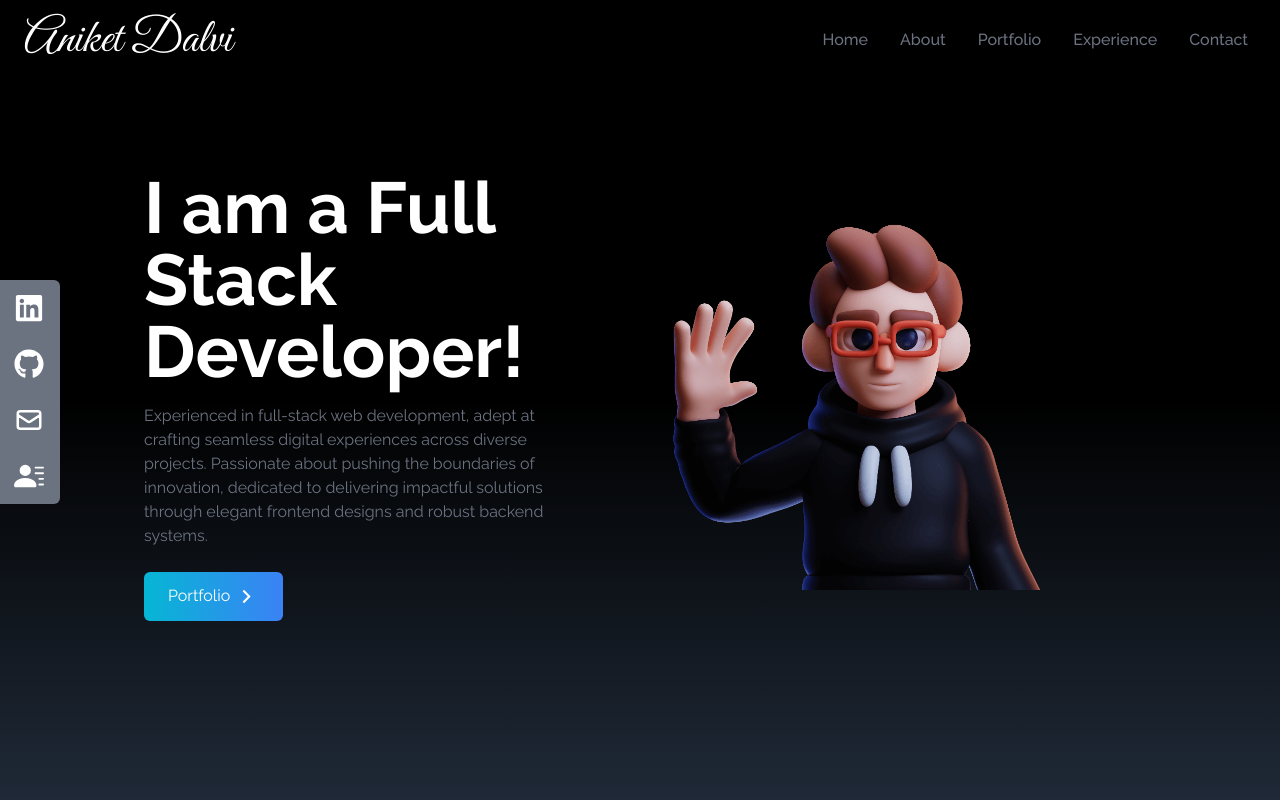
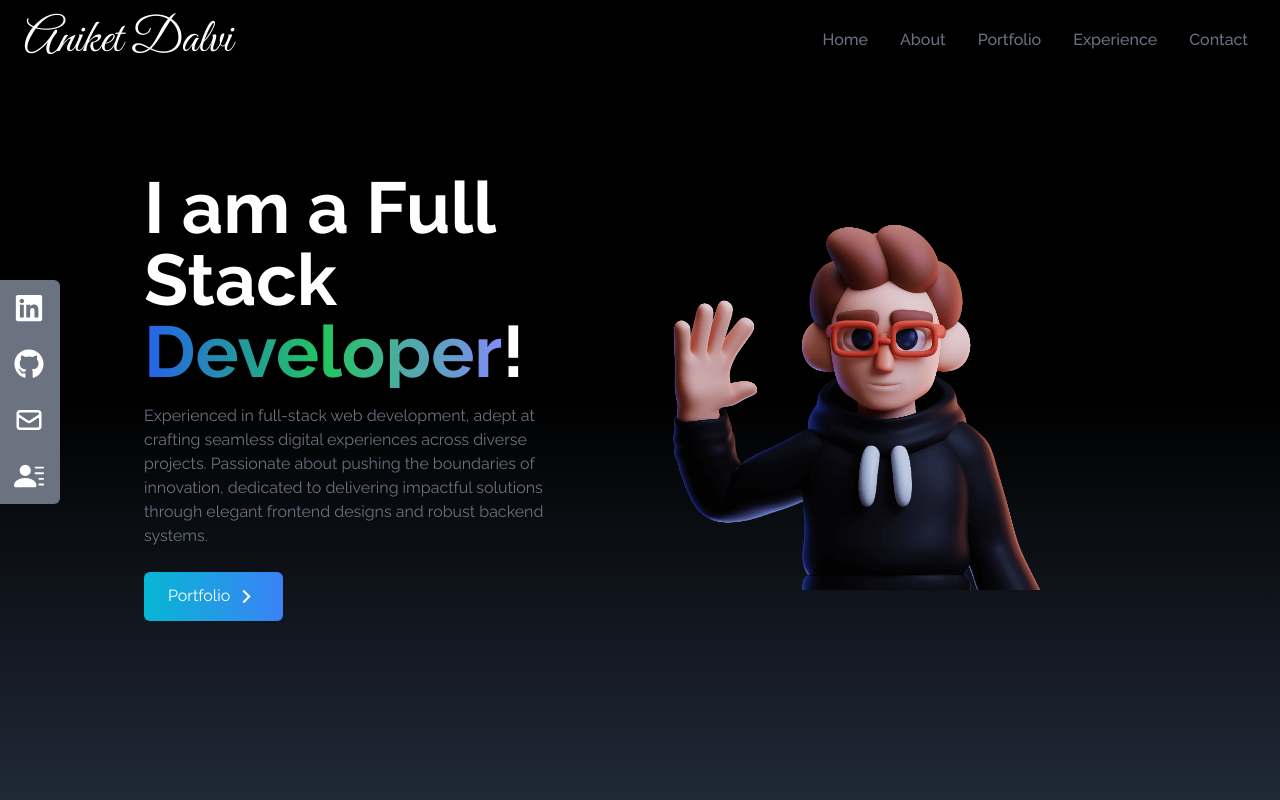
Before and after one commit to Aniketdalvi385/AniketDalvi.github.io, a React (Create React App) app: page / in a window 1280 px wide. Shown: the top 800 px of the page. Built offline with nearby package versions, Linux system fonts and the light colour scheme.

Commit message:
styling fixes.

```diff
--- a/src/components/Experience.jsx
+++ b/src/components/Experience.jsx
@@ -121,7 +121,7 @@ const Experience = () => {
     return (
         <div
             name="Experience"
-            className="bg-gradient-to-b from-gray-800 to-black w-full h-[150vh]"
+            className="bg-gradient-to-b from-gray-800 to-black w-full h-[170vh]"
         >
             <div className="max-w-screen-lg mx-auto p-4 flex flex-col justify-center w-full h-full text-white">
                 <div>
--- a/src/components/Home.jsx
+++ b/src/components/Home.jsx
@@ -12,7 +12,11 @@ const Home = () => {
             <div className="max-w-screen-lg mx-auto flex flex-col items-center justify-center h-full px-4 md:flex-row">
                 <div className="flex flex-col justify-center h-full">
                     <h2 className="text-4xl sm:text-7xl font-bold text-white">
-                        I am a Full Stack Developer!
+                        I am a Full Stack{" "}
+                        <span className="bg-gradient-to-r from-blue-600 via-green-500 to-indigo-400 inline-block text-transparent bg-clip-text">
+                            Developer
+                        </span>
+                        !
                     </h2>
                     <p className="text-gray-500 py-4 max-w-md">
                         Experienced in full-stack web development, adept at
```
